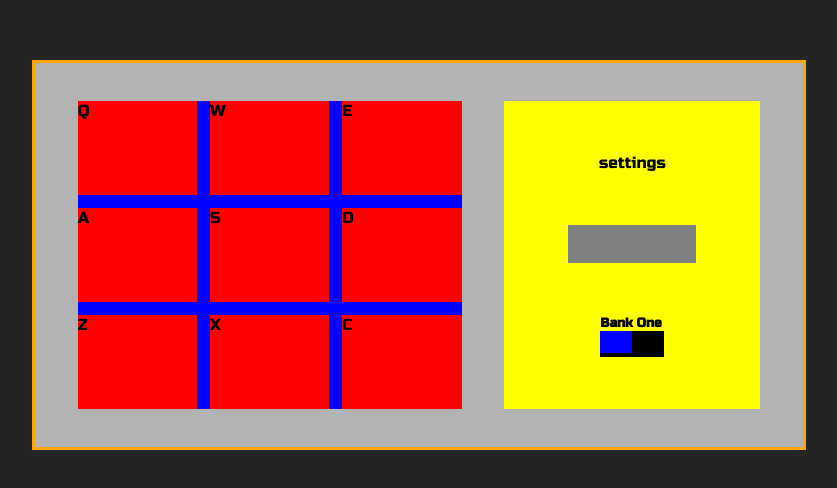
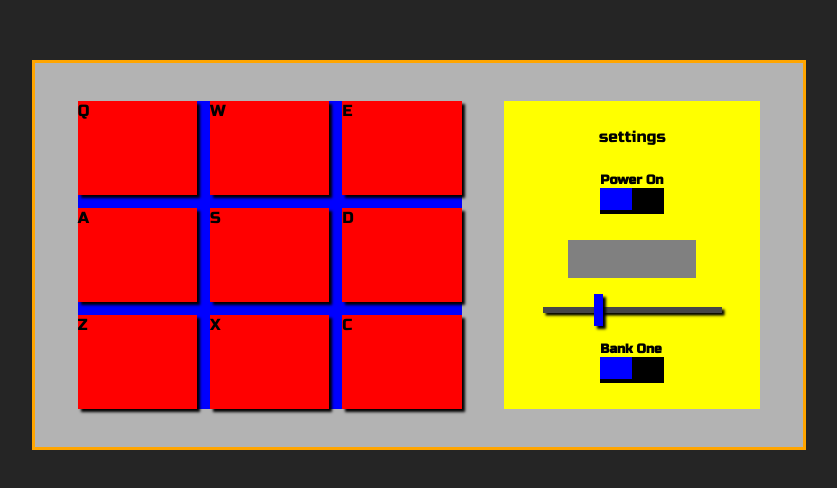
Before and after one commit to michael-lugashi/drum-machine, a React (Create React App) app: page / in a window 1280 px wide. Shown: the part 148-636 px from the top of the page, without its empty margins (221-1058 px from the left). Built offline with nearby package versions, Linux system fonts and the light colour scheme.

Commit message:
made power Switch

```diff
--- a/src/App.js
+++ b/src/App.js
@@ -6,14 +6,28 @@ import Settings from './core/Settings';
 
 function App() {
  const [keys, setKeys] = useState(bankOne);
- const [lastKey, setLastKey] = useState('')
-//  useEffect(() => {
-//   setKeys(bankOne);
-//  }, []);
+ const [lastKey, setLastKey] = useState('');
+ const [volume, setVolume] = useState(0.3);
+ const [power, setPower] = useState(true);
+ //  useEffect(() => {
+ //   setKeys(bankOne);
+ //  }, []);
  return (
   <div className="app" id="display">
-   <KeysContainer keys={keys} setLastKey={setLastKey}/>
-   <Settings lastKey={lastKey} setKeys={setKeys}/>
+   <KeysContainer
+    power={power}
+    volume={volume}
+    keys={keys}
+    setLastKey={setLastKey}
+   />
+   <Settings
+    setPower={setPower}
+    power={power}
+    volume={volume}
+    setVolume={setVolume}
+    lastKey={lastKey}
+    setKeys={setKeys}
+   />
   </div>
  );
 }
--- a/src/core/DisplayBar.js
+++ b/src/core/DisplayBar.js
@@ -1,5 +1,5 @@
 function DisplayBar(props) {
- return <div className="display-bar">{props.lastKey}</div>;
+ return <div className="display-bar">{props.power && props.lastKey}</div>;
 }
 
 export default DisplayBar;
--- a/src/core/DrumPad.js
+++ b/src/core/DrumPad.js
@@ -17,20 +17,22 @@ function DrumPad(props) {
   document.addEventListener('keyup', (e) => {
    if (e.key.toUpperCase() === keyTrigger.toUpperCase()) {
     changeColor();
-    props.setLastKey(id)
+    props.setLastKey(id);
     soundEl.current.play();
    }
   });
  }, []);
-
  return (
   <div
    style={{ backgroundColor: selected ? 'yellow' : 'red' }}
    id={id}
    onClick={() => {
-    props.setLastKey(id);
-    changeColor();
-    soundEl.current.play();
+    if (props.power) {
+     soundEl.current.volume = props.volume;
+     props.setLastKey(id);
+     changeColor();
+     soundEl.current.play();
+    }
    }}
    className="drum-pad"
   >
--- a/src/core/KeysContainer.js
+++ b/src/core/KeysContainer.js
@@ -1,11 +1,19 @@
 import DrumPad from './DrumPad';
-import '../styles/keys.css'
+import '../styles/keys.css';
 
 function KeysContainer(props) {
  return (
-  <div className='keys-container'>
+  <div className="keys-container">
    {props.keys.map((key) => {
-    return <DrumPad setLastKey={props.setLastKey} key={key.id} keyInfo={key} />;
+    return (
+     <DrumPad
+      power={props.power}
+      volume={props.volume}
+      setLastKey={props.setLastKey}
+      key={key.id}
+      keyInfo={key}
+     />
+    );
    })}
   </div>
  );
--- /dev/null
+++ b/src/core/PowerSwitch.js
@@ -0,0 +1,19 @@
+function PowerSwitch(props) {
+
+ return (
+  <div>
+   <h3 className="header">Power {props.power? 'On' : 'Off'}</h3>
+   <div
+    className="bank-switch"
+    style={{ justifyContent: props.power ? 'flex-start' : 'flex-end' }}
+    onClick={() => {
+     props.setPower(!props.power);
+    }}
+   >
+    <div className="knob" />
+   </div>
+  </div>
+ );
+}
+
+export default PowerSwitch;
--- a/src/core/Settings.js
+++ b/src/core/Settings.js
@@ -1,12 +1,15 @@
 import '../styles/settings.css';
 import BankSwitch from './BankSwitch';
 import DisplayBar from './DisplayBar';
-
+import VolumeBar from './VolumeBar';
+import PowerSwitch from './PowerSwitch';
 function Settings(props) {
  return (
   <div className="settings">
    settings
-   <DisplayBar lastKey={props.lastKey}/>
+   <PowerSwitch power={props.power} setPower={props.setPower} />
+   <DisplayBar power={props.power} lastKey={props.lastKey} />
+   <VolumeBar volume={props.volume} setVolume={props.setVolume} />
    <BankSwitch setKeys={props.setKeys} />
   </div>
  );
--- /dev/null
+++ b/src/core/VolumeBar.js
@@ -0,0 +1,13 @@
+function VolumeBar(props) {
+ return (
+  <input className='volume-bar'
+   type="range"
+   value={props.volume * 100}
+   onInput={(e) => {
+    props.setVolume(e.target.value / 100);
+   }}
+  />
+ );
+}
+
+export default VolumeBar;
--- a/src/styles/keys.css
+++ b/src/styles/keys.css
@@ -12,4 +12,5 @@
 
 .drum-pad {
  background-color: rgb(255, 0, 0);
+ box-shadow: .2vw .2vw .2vw #000000
 }
--- a/src/styles/settings.css
+++ b/src/styles/settings.css
@@ -23,12 +23,41 @@
 }
 
 .header {
-    margin: 0;
-    font-size: 1vw
+ margin: 0;
+ font-size: 1vw;
 }
-.display-bar{
-    width: 10vw;
-    background-color: grey;
-    height: 3vw;
-    font-size: 1.25vw;
+.display-bar {
+ width: 10vw;
+ background-color: grey;
+ height: 3vw;
+ font-size: 1.25vw;
 }
+.volume-bar {
+ width: 14vw;
+ background-color: rgb(71, 71, 71);
+
+ -webkit-appearance: none;
+ box-shadow: .2vw .2vw .2vw #000000/* Add cool effects to your sliders! */
+
+ /* background: transparent; */
+}
+.volume-bar::-ms-track {
+ cursor: pointer;
+
+ /* Hides the slider so custom styles can be added */
+ /* background: transparent; */
+ /* border-color: transparent; */
+ /* color: transparent; */
+}
+
+.volume-bar::-webkit-slider-thumb {
+ -webkit-appearance: none;
+ /* border: 1px solid #000000; */
+ height: 2.5vw;
+ width: .75vw;
+ background: blue;
+ cursor: pointer;
+ margin-top: -1vw;
+ margin-bottom: -1vw; /* You need to specify a margin in Chrome, but in Firefox and IE it is automatic */
+ box-shadow: .2vw .2vw .2vw #000000 /* Add cool effects to your sliders! */
+}
```
